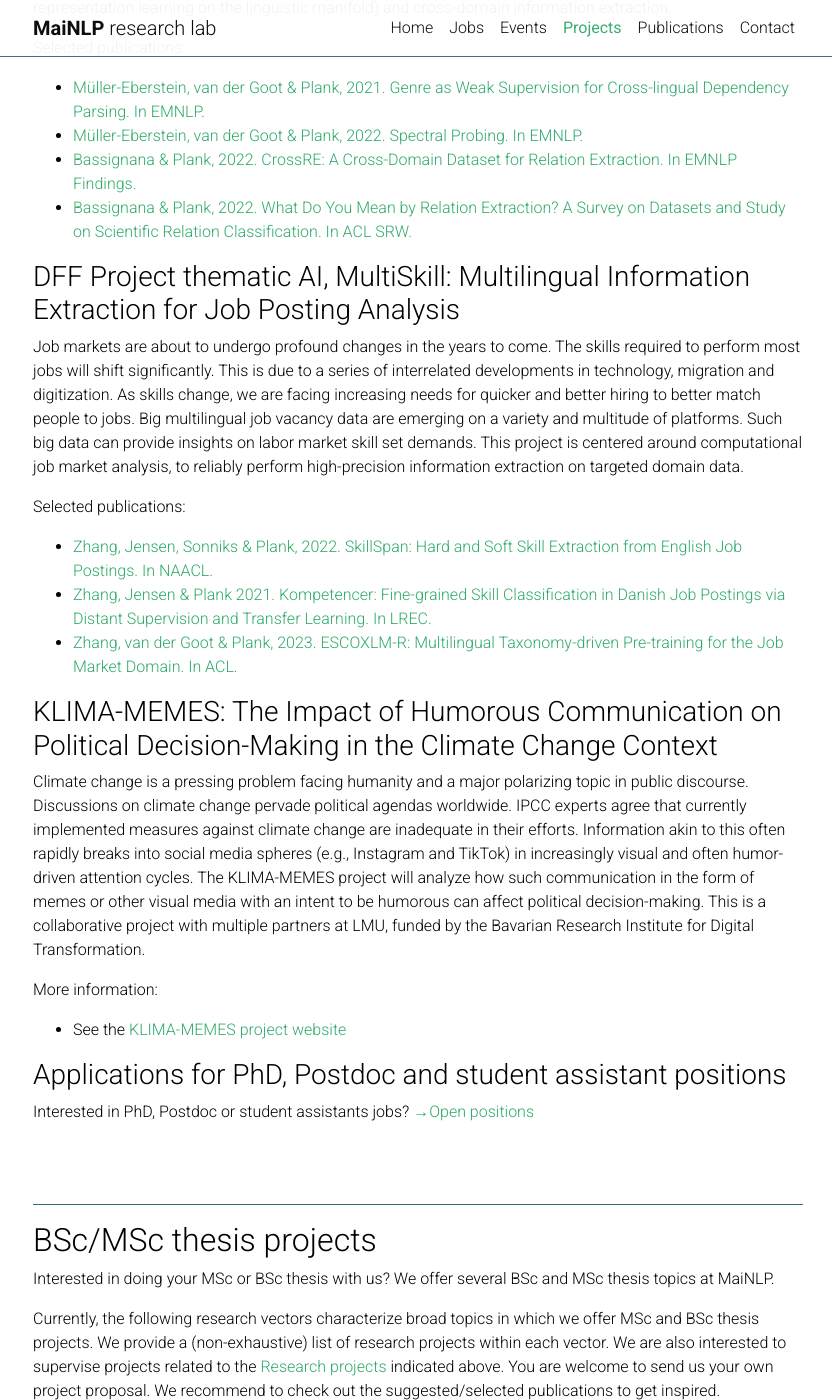
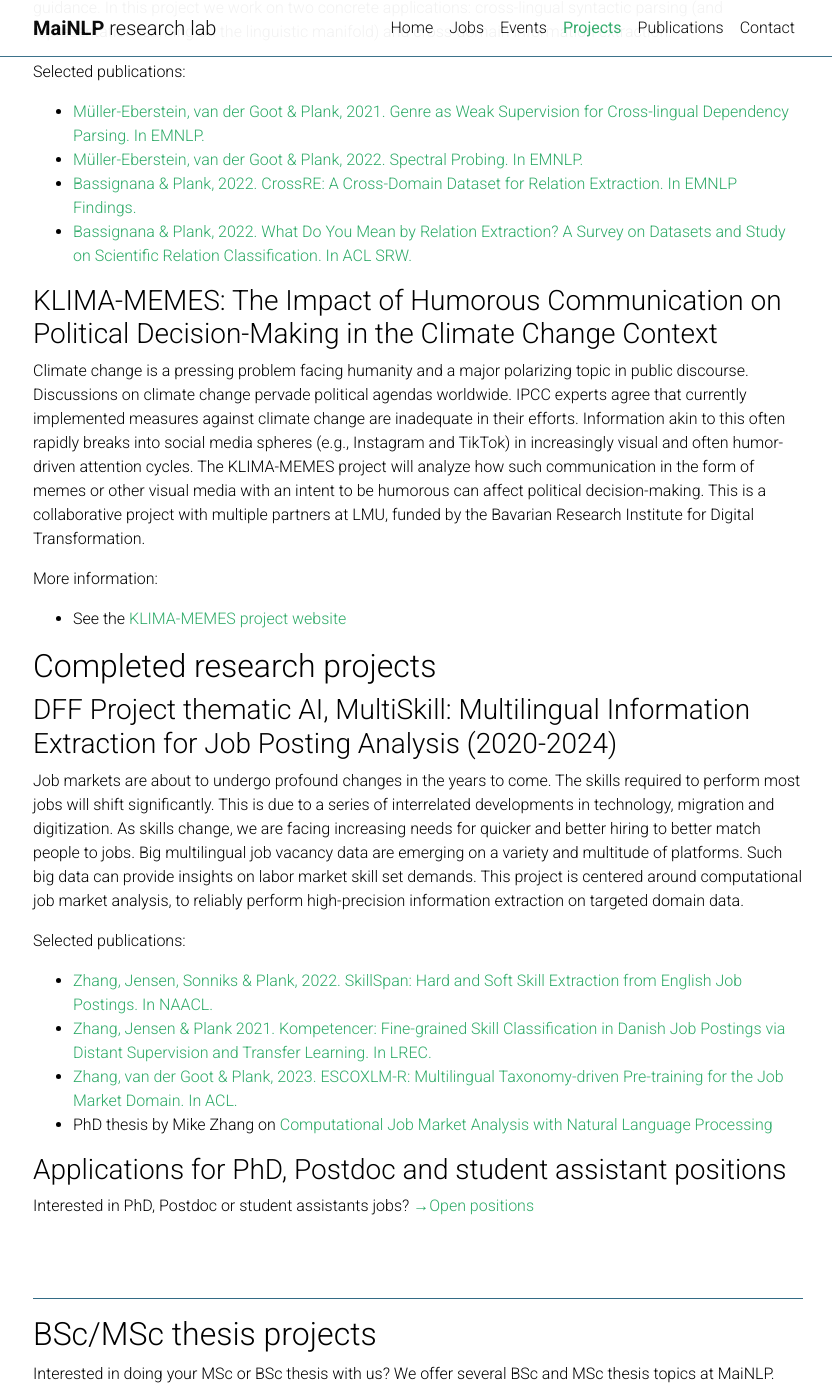
Before and after one commit to mainlp/mainlp.github.io, a Jekyll site: the page built from _pages/projects.md, in a window 1280 px wide and 1400 px high, scrolled down 1473 px. Shown: the whole window, without its empty margins (222-1054 px from the left). Built offline with Jekyll 4.4.1, drawn with Linux system fonts in a browser that asks for light colours; emoji names are drawn with the system emoji font; comment, search, counter and statistics services are not loaded; a style sheet for code colours, icons or effects is not loaded; part of the change alters nothing that is shown; some of the changed text lies outside the part shown.

Commit message:
Update projects.md, completed

```diff
--- a/_pages/projects.md
+++ b/_pages/projects.md
@@ -10,6 +10,7 @@ nav_order: 5
 Content:
 
 * [On-going research projects](#ongoingproj)
+* [Completed research projects](#finishproj)
 * [BSc/MSc thesis projects](#thesisproj)
 
 At MaiNLP we aim to make NLP models more robust, so that they can deal better with underlying shifts in data due to language variation.
@@ -48,7 +49,17 @@ Selected publications:
 - [Bassignana & Plank, 2022. CrossRE: A Cross-Domain Dataset for Relation Extraction. In EMNLP Findings.](https://arxiv.org/abs/2210.09345)
 - [Bassignana & Plank, 2022. What Do You Mean by Relation Extraction? A Survey on Datasets and Study on Scientific Relation Classification. In ACL SRW.](https://aclanthology.org/2022.acl-srw.7/)
 
-### <a name="multiskill">DFF Project thematic AI, MultiSkill: Multilingual Information Extraction for Job Posting Analysis</a>
+
+### <a name="klima-memes">KLIMA-MEMES: The Impact of Humorous Communication on Political Decision-Making in the Climate Change Context</a>
+
+Climate change is a pressing problem facing humanity and a major polarizing topic in public discourse. Discussions on climate change pervade political agendas worldwide. IPCC experts agree that currently implemented measures against climate change are inadequate in their efforts. Information akin to this often rapidly breaks into social media spheres (e.g., Instagram and TikTok) in increasingly visual and often humor-driven attention cycles. The KLIMA-MEMES project will analyze how such communication in the form of memes or other visual media with an intent to be humorous can affect political decision-making. This is a collaborative project with multiple partners at LMU, funded by the Bavarian Research Institute for Digital Transformation.
+
+More information:
+- See the [KLIMA-MEMES project website](https://klimamemes.ifkw.lmu.de/)
+
+<h2 class="category"><a name="finishproj">Completed research projects</a></h2>
+
+### <a name="multiskill">DFF Project thematic AI, MultiSkill: Multilingual Information Extraction for Job Posting Analysis (2020-2024)</a>
 
 Job markets are about to undergo profound changes in the years to come. The skills required to perform most jobs will shift significantly. This is due to a series of interrelated developments in technology, migration and digitization. As skills change, we are facing increasing needs for quicker and better hiring to better match people to jobs. Big multilingual job vacancy data are emerging on a variety and multitude of platforms. Such big data can provide insights on labor market skill set demands. This project is centered around computational job market analysis, to reliably perform high-precision information extraction on targeted domain data.
 
@@ -56,15 +67,8 @@ Selected publications:
 - [Zhang, Jensen, Sonniks & Plank, 2022. SkillSpan: Hard and Soft Skill Extraction from English Job Postings. In NAACL.](https://aclanthology.org/2022.naacl-main.366/)
 - [Zhang, Jensen & Plank 2021. Kompetencer: Fine-grained Skill Classification in Danish Job Postings via Distant Supervision and Transfer Learning. In LREC.](https://aclanthology.org/2022.lrec-1.46/)
 - [Zhang, van der Goot & Plank, 2023. ESCOXLM-R: Multilingual Taxonomy-driven Pre-training for the Job Market Domain. In ACL.](https://aclanthology.org/2023.acl-long.662.pdf)
+- PhD thesis by Mike Zhang on [Computational Job Market Analysis with Natural Language Processing](https://arxiv.org/abs/2404.18977)
 
-
-
-### <a name="klima-memes">KLIMA-MEMES: The Impact of Humorous Communication on Political Decision-Making in the Climate Change Context</a>
-
-Climate change is a pressing problem facing humanity and a major polarizing topic in public discourse. Discussions on climate change pervade political agendas worldwide. IPCC experts agree that currently implemented measures against climate change are inadequate in their efforts. Information akin to this often rapidly breaks into social media spheres (e.g., Instagram and TikTok) in increasingly visual and often humor-driven attention cycles. The KLIMA-MEMES project will analyze how such communication in the form of memes or other visual media with an intent to be humorous can affect political decision-making. This is a collaborative project with multiple partners at LMU, funded by the Bavarian Research Institute for Digital Transformation.
-
-More information:
-- See the [KLIMA-MEMES project website](https://klimamemes.ifkw.lmu.de/)
 
 
 ### Applications for PhD, Postdoc and student assistant positions
```
